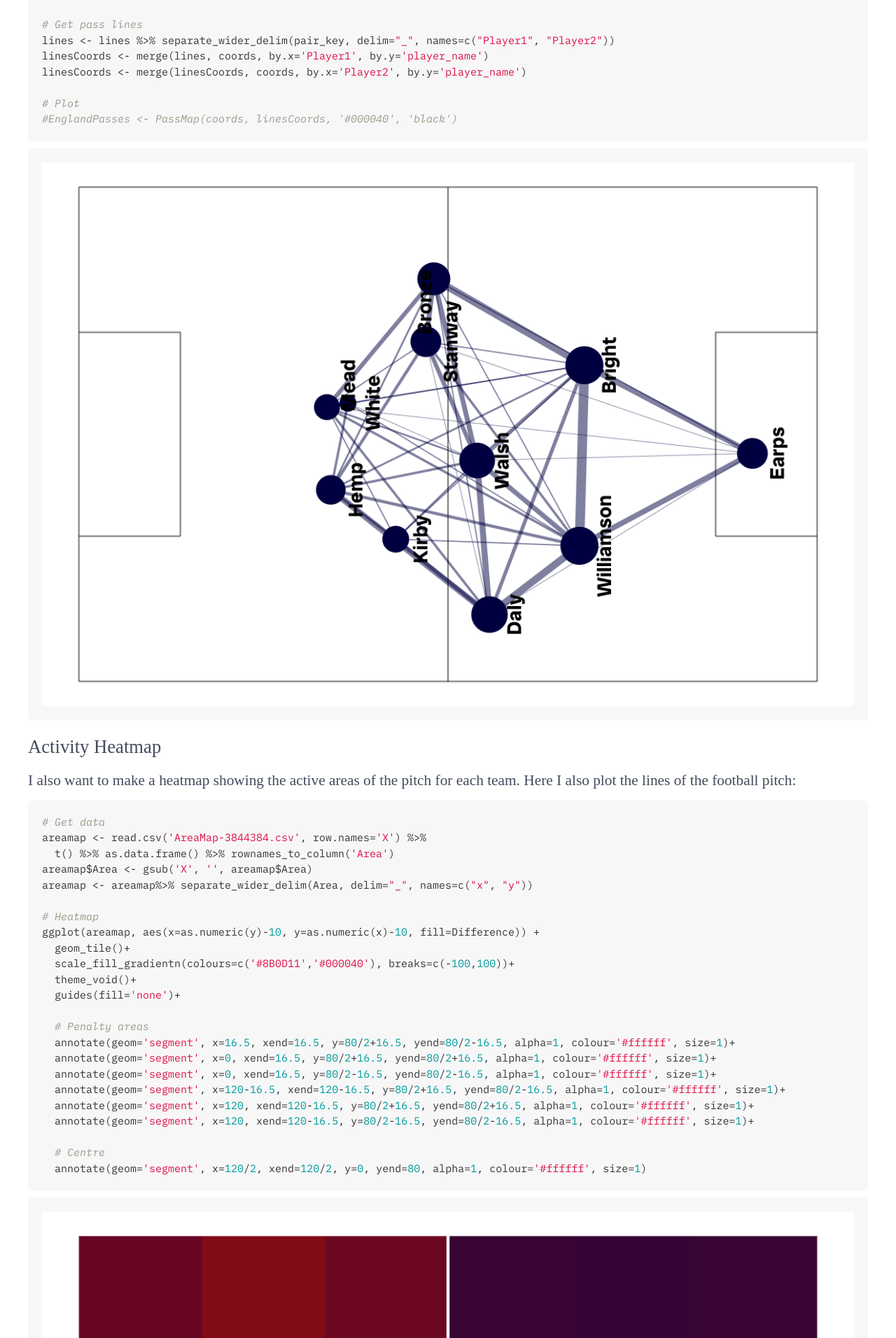
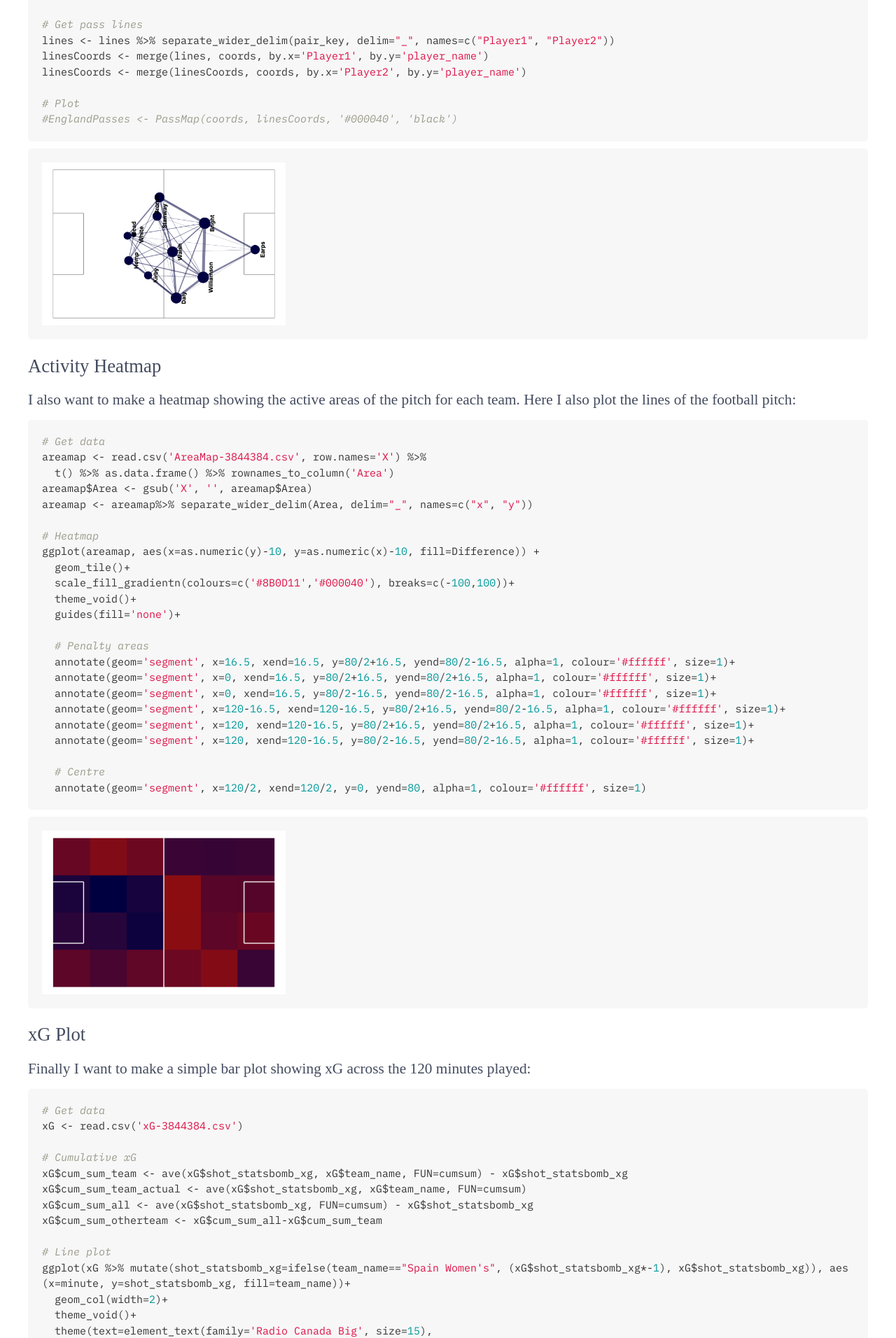
Before and after one commit to alicesmail12/alicesmail12.github.io, a Jekyll site: the page Blog/Womens-Euros/Spain-England-2022.html, which Jekyll copies as it is, in a window 1280 px wide. Shown: the part 2123-4035 px from the top of the page at 70% size. Built offline with Jekyll 4.4.1, drawn with Linux system fonts in a browser that asks for light colours; some web fonts are replaced.

Commit message:
Update Spain-England-2022.html

```diff
--- a/Blog/Womens-Euros/Spain-England-2022.html
+++ b/Blog/Womens-Euros/Spain-England-2022.html
@@ -537,7 +537,7 @@ linesCoords &lt;- merge(linesCoords, coords, by.x=&#39;Player2&#39;, by.y=&#39;p
 # Plot
 #EnglandPasses &lt;- PassMap(coords, linesCoords, &#39;#000040&#39;, &#39;black&#39;)</code></pre>
 
-<pre class="r"><code><img src="https://alicesmail12.github.io/Blog/Womens-Euros/England-3844384.png"></code></pre>
+<pre class="r"><code><img style='height: 100%; width: 30%; object-fit: contain' src="https://alicesmail12.github.io/Blog/Womens-Euros/England-3844384.png"></code></pre>
 
 
 <h2>
@@ -569,7 +569,7 @@ ggplot(areamap, aes(x=as.numeric(y)-10, y=as.numeric(x)-10, fill=Difference)) +
   # Centre
   annotate(geom=&#39;segment&#39;, x=120/2, xend=120/2, y=0, yend=80, alpha=1, colour=&#39;#ffffff&#39;, size=1)</code></pre>
 
-<pre class="r"><code><img src="https://alicesmail12.github.io/Blog/Womens-Euros/DiffHeat-3844384.png"></code></pre>
+<pre class="r"><code><img style='height: 100%; width: 30%; object-fit: contain' src="https://alicesmail12.github.io/Blog/Womens-Euros/DiffHeat-3844384.png"></code></pre>
 
 <h2>
 xG Plot
@@ -599,7 +599,7 @@ ggplot(xG %&gt;% mutate(shot_statsbomb_xg=ifelse(team_name==&quot;Spain Women&#3
   scale_fill_manual(values=c(&#39;#000040&#39;,&#39;#8B0D11&#39;))+
   guides(fill=&#39;none&#39;)</code></pre>
 
-<pre class="r"><code><img src="https://alicesmail12.github.io/Blog/Womens-Euros/xG-3844384.png"></code></pre>
+<pre class="r"><code><img style='height: 100%; width: 30%; object-fit: contain' src="https://alicesmail12.github.io/Blog/Womens-Euros/xG-3844384.png"></code></pre>
 
 <p>With all of these plots for both England and Spain I then made a
 graphic in Adobe Illustrator:</p>
```
